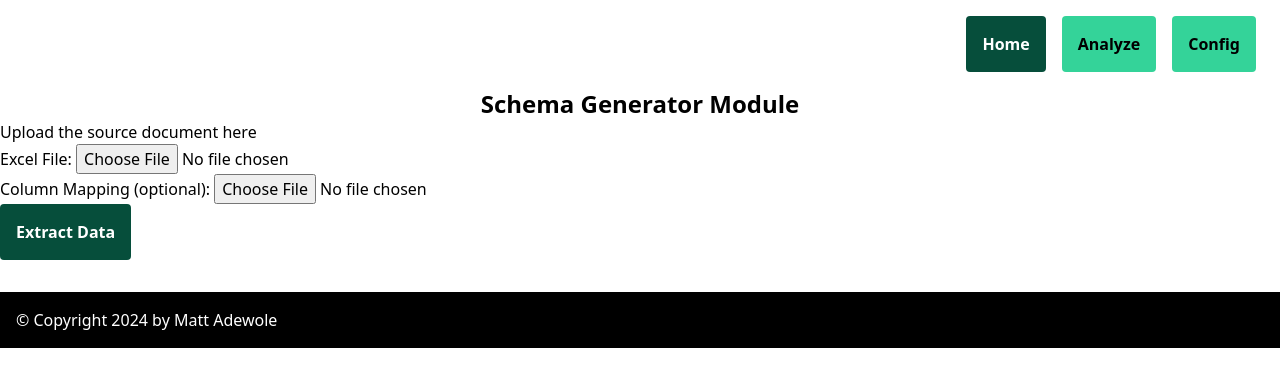
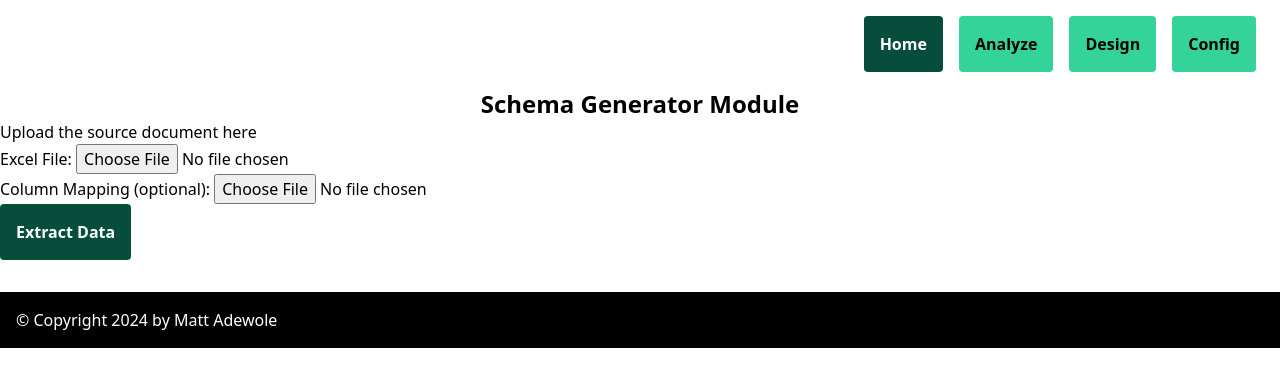
Before and after one commit to NiyiAdewole/Squid, a Flask app: page / in a window 1280 px wide. Shown: the top 387 px of the page. Run offline with Flask 3, Linux system fonts and the light colour scheme; some libraries are stand-ins or nearby versions.

Commit message:
Added sample_tables method to core, added design route and template to application

```diff
--- a/schemagenerator/app/web.py
+++ b/schemagenerator/app/web.py
@@ -1,7 +1,7 @@
 import logging
 import json
 from flask import Blueprint, render_template, request, session, send_file, jsonify
-from .core import process_excel_to_schema
+from .core import process_excel_to_schema, sample_tables
 import json
 import io
 
@@ -79,6 +79,17 @@ def analyze_schema():
         print('Error analyzing schema: %s', e)
         return "Internal Server Error", 500
 
+@web.route('/design', methods=['POST', 'GET'])
+def design_schema():
+    logger.info('Loading design page')
+    try:
+        tables = sample_tables()
+        return render_template('design.html', title='design this', tables=tables)
+    except:
+        return 'No tables available', 404
+    # else:
+    # return render_template('index.html', data=tables)
+
 def run_web():
     logger.info("Running web...")
     web.run(debug=True)
--- a/schemagenerator/templates/shared/partials/header.html
+++ b/schemagenerator/templates/shared/partials/header.html
@@ -11,6 +11,11 @@
           Analyze
         </a>
       </li>
+      <li class="nav-item flex font-bold mx-2 bg-emerald-400 hover:bg-emerald-900 hover:text-white {{'bg-emerald-900 text-white' if active_page =='Design'}} rounded" active=True>
+        <a class="font-bold py-4 px-4" href='/design'>
+          Design
+        </a>
+      </li>
       <li class="nav-item flex font-bold mx-2 bg-emerald-400 hover:bg-emerald-900 hover:text-white {{'bg-emerald-900 text-white' if active_page =='Config'}} rounded">
         <a class="font-bold py-4 px-4" href='#' aria-disabled="true" disabled>
           Config
```
Also changed, not shown: schemagenerator/app/core.py (+4 -0 lines), schemagenerator/templates/design.html (added, +16 -0 lines).
